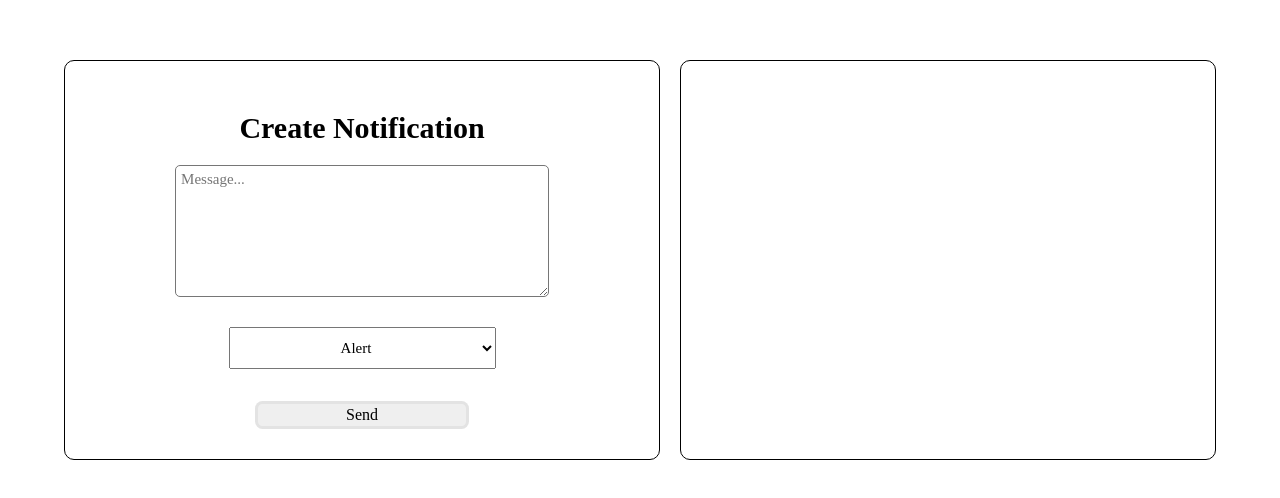
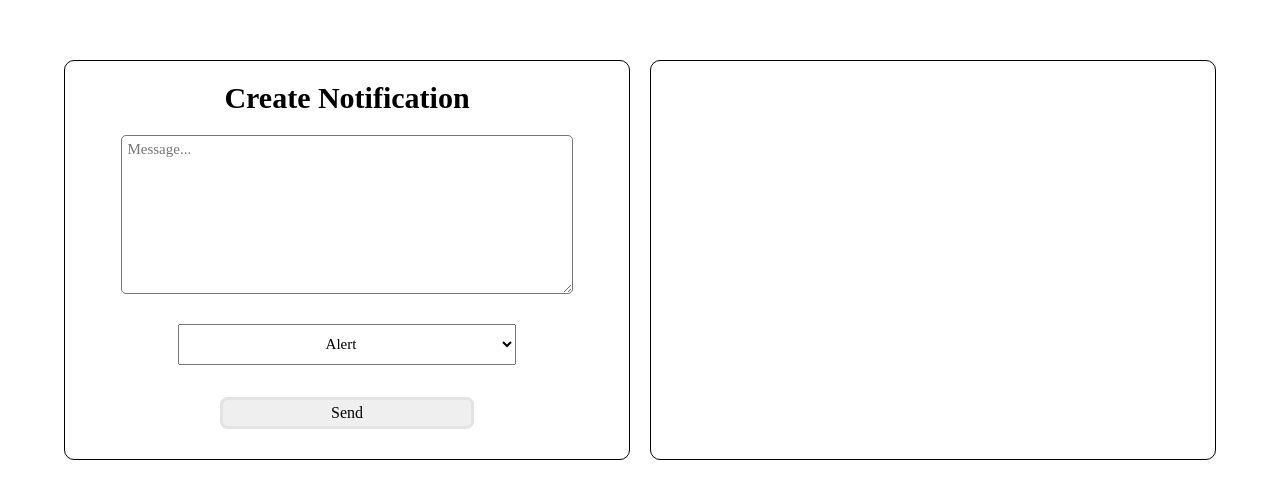
Before and after one commit to BBQ591/FullStackCloudFlareNotificationSystem, a React (Create React App) app: page / in a window 1280 px wide. Shown: the part 140-638 px from the top of the page. Built offline with nearby package versions, Linux system fonts and the light colour scheme; no server answers.

Commit message:
added styling to the left box

```diff
--- a/src/App.css
+++ b/src/App.css
@@ -14,17 +14,18 @@ border-radius:10px;
   display:flex;
   flex-direction: column;
   /* gap:30px; */
-  padding:30px;
+  /* padding:30px; */
+  padding-bottom:30px;
   justify-content: center;
   align-items: center;
 
 }
 
 #notification-type {
-  flex:1;
-  width: 50%;
+  flex:0.8;
+  /* width: 50%; */
   /* margin: 10px; */
-  width:50%;
+  width:60%;
   border-radius: 5;
   text-align:center;
   font-family: "Patrick Hand", cursive;
@@ -35,7 +36,7 @@ border-radius:10px;
   margin-bottom: 30px;
   flex:3;
   height: 80px;
-  width: 70%;
+  width: 80%;
   border-radius:5px;
   padding:5px;
   font-family: "Patrick Hand", cursive;
@@ -49,7 +50,7 @@ border-radius:10px;
   transition: background-color 0.3s;
   border: 3px solid rgba(0, 0, 0, 0.05);
   border-radius: 7.5px;
-  width: 40%;
+  width: 45%;
   /* margin-bottom: 5px; */
   font-family: "Patrick Hand", cursive;
 }
```
